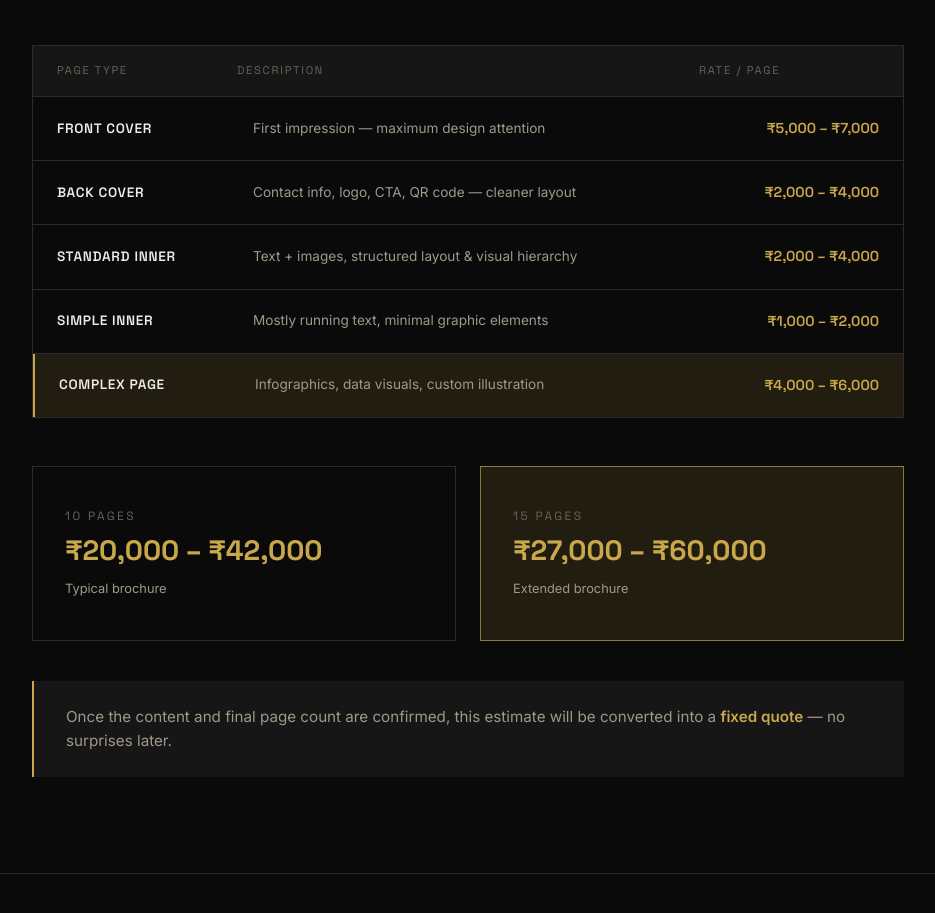
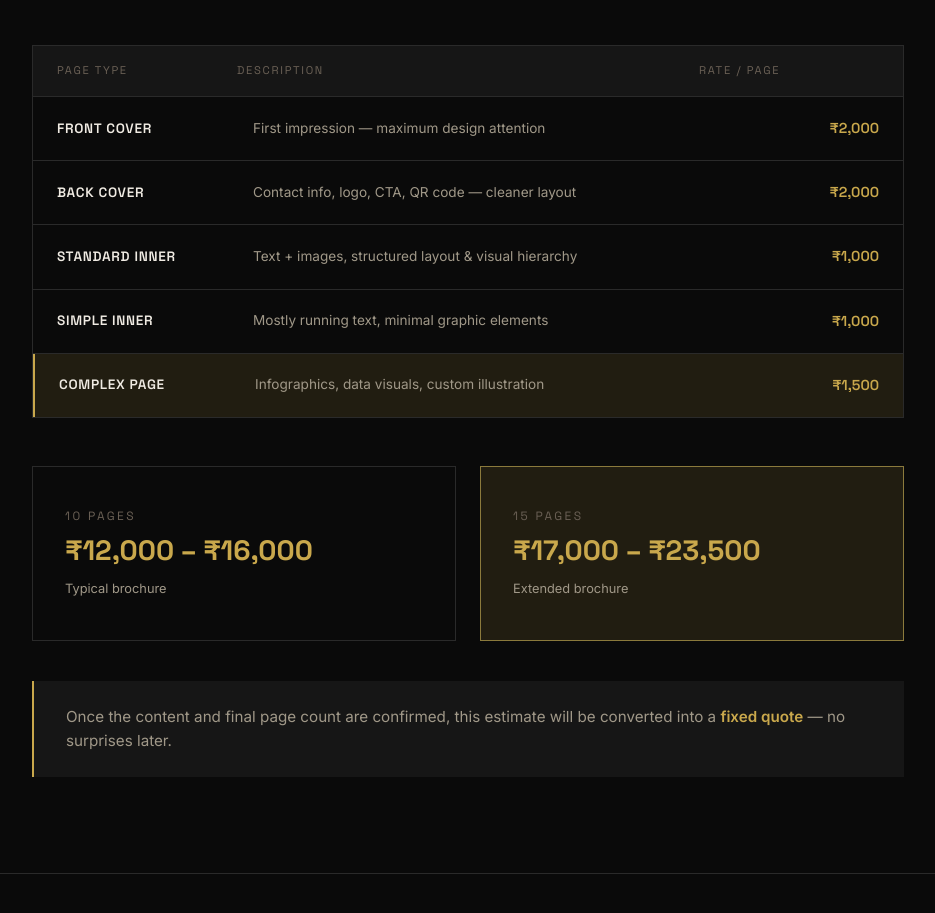
Before and after one commit to DesignWithSubhranil/brochure-design-proposal, a plain HTML site: page index.html in a window 1280 px wide. Shown: the part 2397-3310 px from the top of the page, without its empty margins (344-1279 px from the left). Drawn offline with nearby package versions, Linux system fonts and the light colour scheme; a web font is replaced by a local one.

Commit message:
Update pricing structure

```diff
--- a/index.html
+++ b/index.html
@@ -173,27 +173,27 @@
           <div class="table-row">
             <span class="row-type">Front Cover</span>
             <span class="row-desc">First impression — maximum design attention</span>
-            <span class="row-price">₹5,000 – ₹7,000</span>
+            <span class="row-price">₹2,000</span>
           </div>
           <div class="table-row">
             <span class="row-type">Back Cover</span>
             <span class="row-desc">Contact info, logo, CTA, QR code — cleaner layout</span>
-            <span class="row-price">₹2,000 – ₹4,000</span>
+            <span class="row-price">₹2,000</span>
           </div>
           <div class="table-row">
             <span class="row-type">Standard Inner</span>
             <span class="row-desc">Text + images, structured layout & visual hierarchy</span>
-            <span class="row-price">₹2,000 – ₹4,000</span>
+            <span class="row-price">₹1,000</span>
           </div>
           <div class="table-row">
             <span class="row-type">Simple Inner</span>
             <span class="row-desc">Mostly running text, minimal graphic elements</span>
-            <span class="row-price">₹1,000 – ₹2,000</span>
+            <span class="row-price">₹1,000</span>
           </div>
           <div class="table-row row-highlight">
             <span class="row-type">Complex Page</span>
             <span class="row-desc">Infographics, data visuals, custom illustration</span>
-            <span class="row-price">₹4,000 – ₹6,000</span>
+            <span class="row-price">₹1,500</span>
           </div>
         </div>
 
@@ -201,12 +201,12 @@
         <div class="estimate-cards">
           <div class="estimate-card" data-animate>
             <span class="estimate-pages">10 Pages</span>
-            <span class="estimate-range">₹20,000 – ₹42,000</span>
+            <span class="estimate-range">₹12,000 – ₹16,000</span>
             <span class="estimate-note">Typical brochure</span>
           </div>
           <div class="estimate-card estimate-featured" data-animate>
             <span class="estimate-pages">15 Pages</span>
-            <span class="estimate-range">₹27,000 – ₹60,000</span>
+            <span class="estimate-range">₹17,000 – ₹23,500</span>
             <span class="estimate-note">Extended brochure</span>
           </div>
         </div>
```
